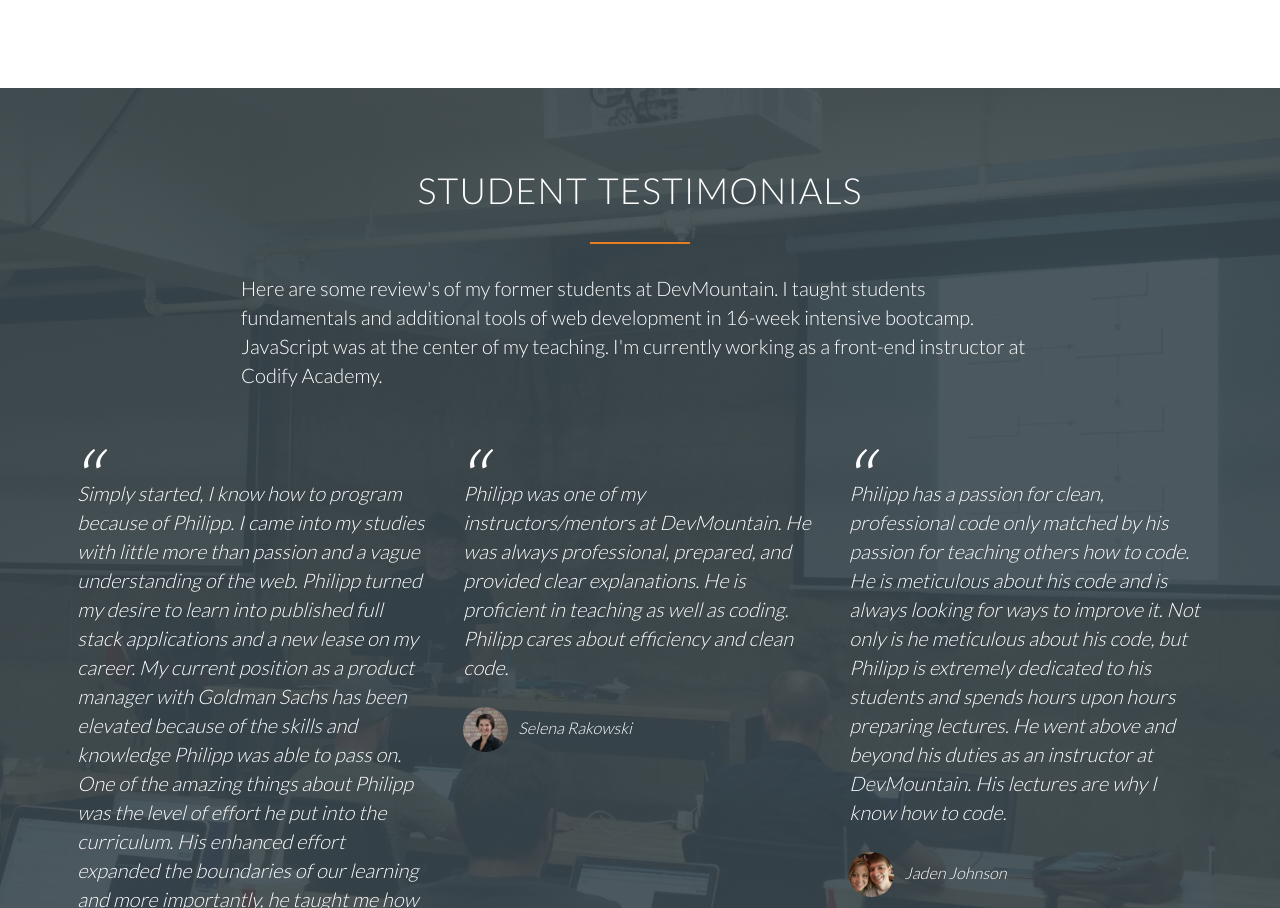
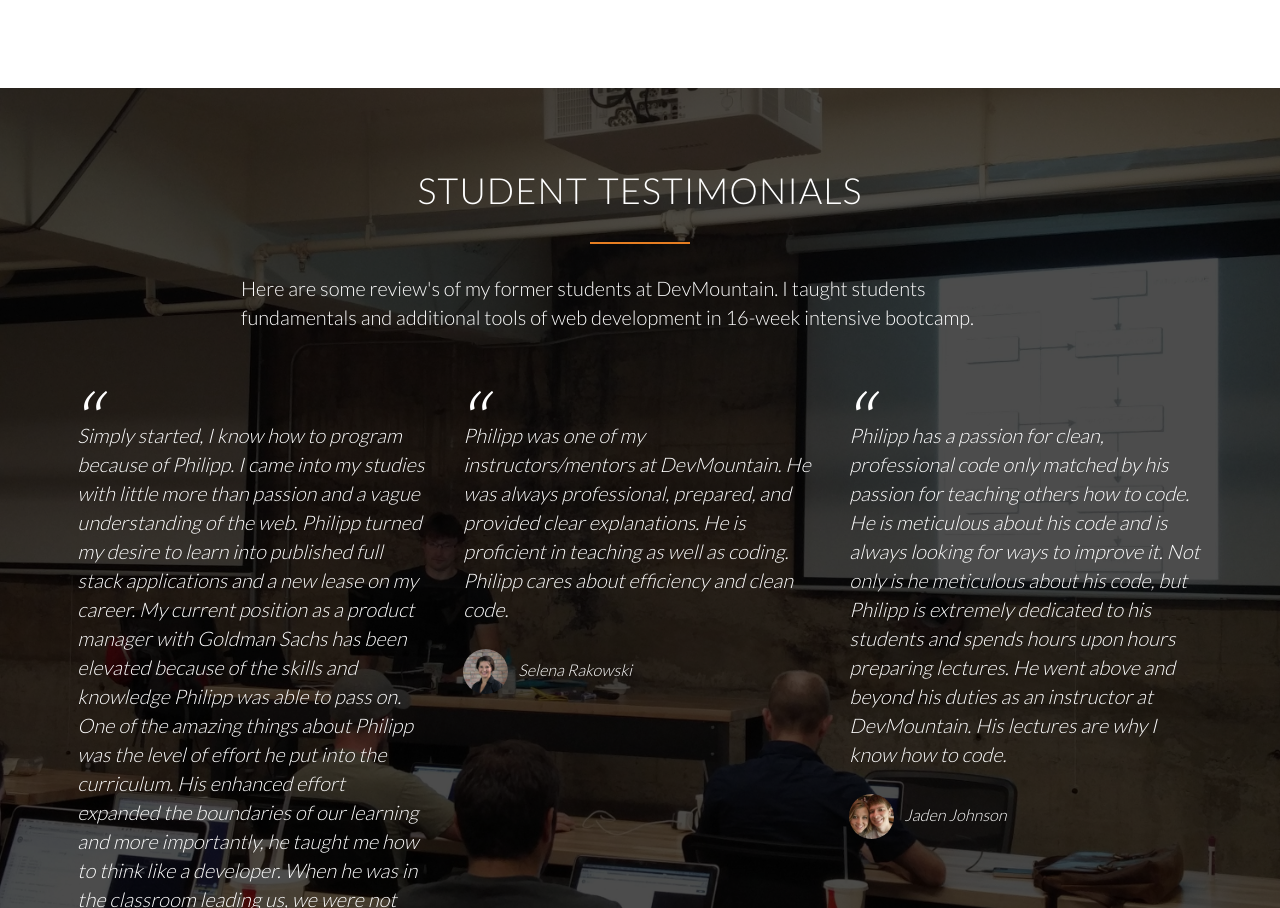
Before and after one commit to philippschulte/philippschulte.github.io, a website: page index.html in a window 1280 px wide. Shown: the part 2395-3303 px from the top of the page. Drawn offline with Linux system fonts and the light colour scheme; files whose address does not match are found by name.

Commit message:
Update background and text of reviews section

```diff
--- a/index.html
+++ b/index.html
@@ -127,7 +127,7 @@
       <div class="row">
         <h2>Student Testimonials</h2>
         <p class="long-copy">
-          Here are some review's of my former students at DevMountain. I taught students fundamentals and additional tools of web development in 16-week intensive bootcamp. JavaScript was at the center of my teaching. I'm currently working as a front-end instructor at Codify Academy.
+          Here are some review's of my former students at DevMountain. I taught students fundamentals and additional tools of web development in 16-week intensive bootcamp.
         </p>
       </div>
 
--- a/src/css/reviews.css
+++ b/src/css/reviews.css
@@ -5,11 +5,11 @@
 @media screen {
 
   .section-reviews {
-    color: #fff;
-    background-image: linear-gradient(rgba(56, 70, 77, 0.9), rgba(56, 70, 77, 0.9)), url(../img/devmountain.jpg);
+    background-image: linear-gradient(rgba(0,0,0,0.7), rgba(0,0,0,0.7)), url(../img/devmountain.jpg);
     background-size: cover;
     background-position: center;
     background-attachment: fixed;
+    color: #fff;
   }
 
   blockquote {
```
